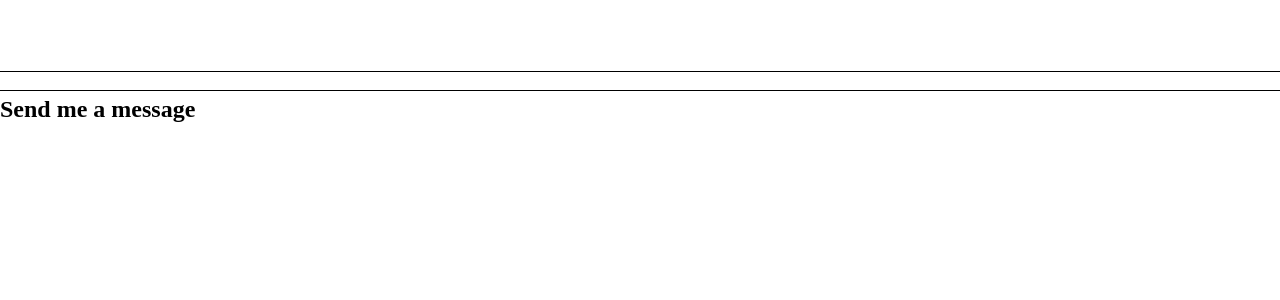
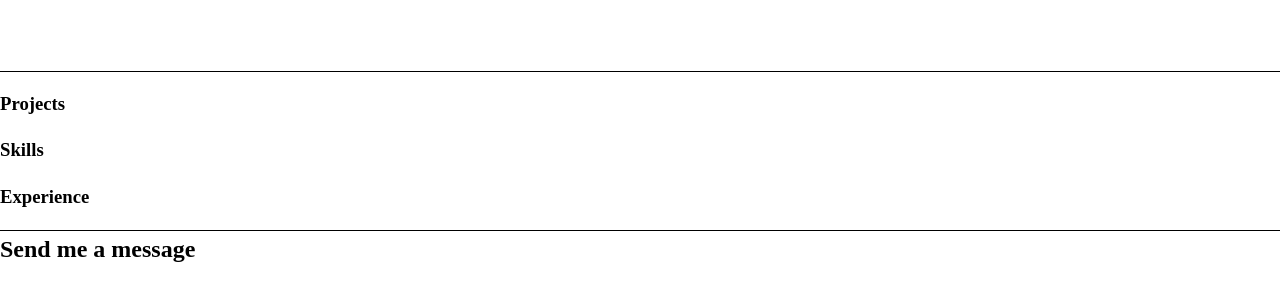
Before and after one commit to 08Aristodemus24/project-alexander, a Svelte app in the folder client-side/: page / in a window 1280 px wide. Shown: the part 1549-1849 px from the top of the page. Built offline with nearby package versions, Linux system fonts and the light colour scheme.

Commit message:
built work section template

```diff
--- a/client-side/src/App.svelte
+++ b/client-side/src/App.svelte
@@ -4,6 +4,10 @@
   import Hero from "./components/Hero.svelte";
   import Content from "./components/Content.svelte";
   import About from "./components/About.svelte";
+  import Work from "./components/Work.svelte";
+  import Projects from "./components/Projects.svelte";
+  import Skills from "./components/Skills.svelte";
+  import Experience from "./components/Experience.svelte";
   import Contact from "./components/Contact.svelte";
 
   import './assets/stylesheets/content.css';
@@ -50,5 +54,10 @@
 <Content>
   <Hero slot="landing-section"/>
   <About slot="about-section"/>
+  <Work slot="work-group-section">
+    <Projects slot="projects-section"/>
+    <Skills slot="skills-section"/>
+    <Experience slot="exp-section"/>
+  </Work>
   <Contact slot="contact-section"/>
 </Content>
--- a/client-side/src/components/Content.svelte
+++ b/client-side/src/components/Content.svelte
@@ -5,5 +5,6 @@
 <main class="main-content">
     <slot name="landing-section" section="landing-section"/>
     <slot name="about-section"/>
+    <slot name="work-group-section"/>
     <slot name="contact-section"/>
 </main>
--- a/client-side/src/components/Experience.svelte
+++ b/client-side/src/components/Experience.svelte
@@ -1,5 +1,5 @@
-<section id="work-section">
-    <div class="work-content">
+<section id="exp-section">
+    <div class="exp-content">
         <div class="">
             <h1>Experience</h1>
             <p></p>
--- a/client-side/src/components/Navbar.svelte
+++ b/client-side/src/components/Navbar.svelte
@@ -48,7 +48,7 @@
     <div class="nav-menu-container">
       <div class="nav-menu">
         <a class="nav-item" href="#about-section" aria-current="page" on:click={close_and_go}>ABOUT</a>
-        <a class="nav-item" href="#work-section" on:click={close_and_go}>WORK</a>
+        <a class="nav-item" href="#work-group-section" on:click={close_and_go}>WORK</a>
         <a class="nav-item" href="#contact-section" on:click={close_and_go}>CONTACT</a>
       </div>
     </div>
--- a/client-side/src/components/Projects.svelte
+++ b/client-side/src/components/Projects.svelte
@@ -1,5 +1,5 @@
-<section id="work-section">
-    <div class="work-content">
+<section id="projects-section">
+    <div class="projects-content">
         <div class="">
             <h1>Projects</h1>
             <p></p>
--- a/client-side/src/components/Skills.svelte
+++ b/client-side/src/components/Skills.svelte
@@ -1,5 +1,5 @@
-<section id="work-section">
-    <div class="work-content">
+<section id="skills-section">
+    <div class="skills-content">
         <div class="">
             <h1>Skills</h1>
             <p></p>
--- a/client-side/src/components/Work.svelte
+++ b/client-side/src/components/Work.svelte
@@ -1,26 +1,9 @@
+<script>
+
+</script>
+
 <section id="work-group-section">
-    <section id="projects-section">
-        <div class="projects-content">
-            <div class="">
-                <h1>Projects</h1>
-                <p></p>
-            </div>
-        </div>
-    </section>
-    <section id="skills-section">
-        <div class="skills-content">
-            <div class="">
-                <h1>Skills</h1>
-                <p></p>
-            </div>
-        </div>
-    </section>
-    <section id="exp-section">
-        <div class="exp-content">
-            <div class="">
-                <h1>Experience</h1>
-                <p></p>
-            </div>
-        </div>
-    </section>
+    <slot name="projects-section"/>
+    <slot name="skills-section"/>
+    <slot name="exp-section"/>
 </section>
```
